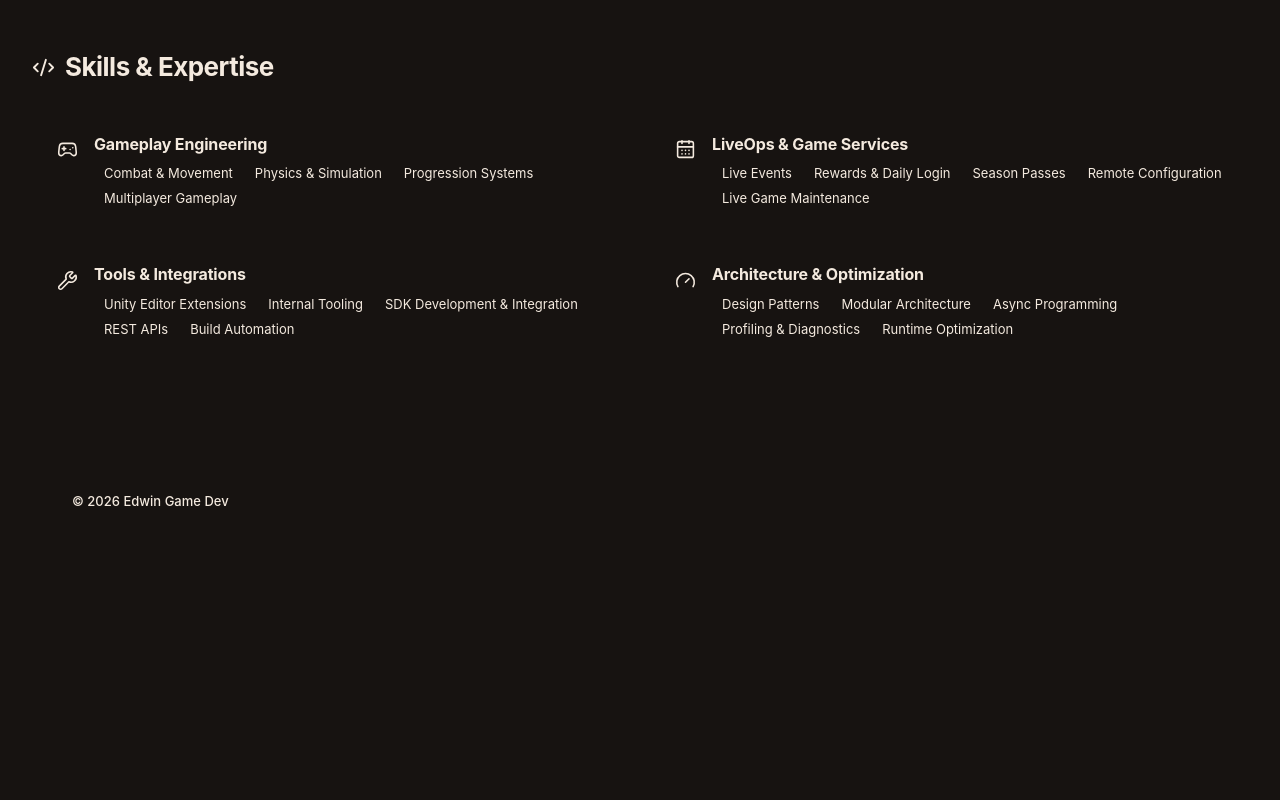
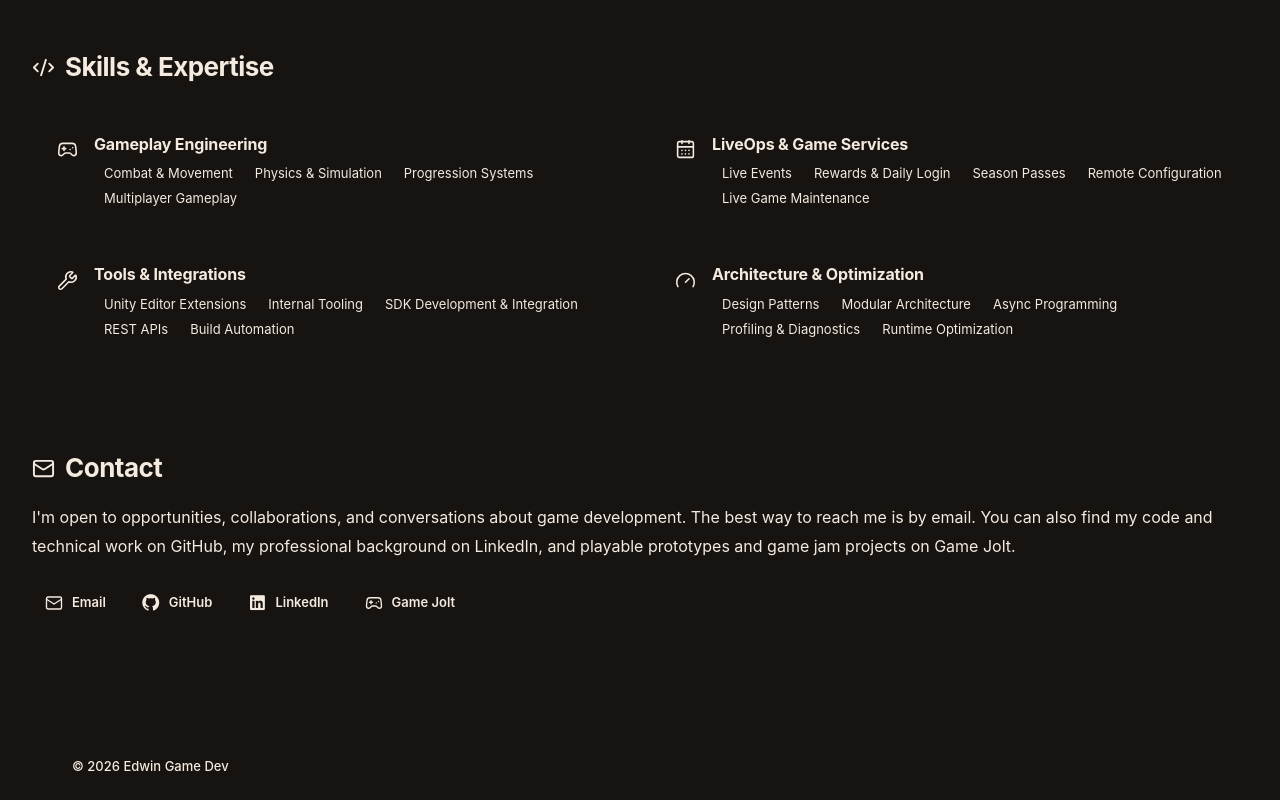
Before and after one commit to edwingamedev/edwingamedev.github.io, an Astro site in the folder portfolio-next/: page / in a window 1280 px wide. Shown: the part 1653-2453 px from the top of the page. Before the commit the page ends 2189 px from the top, so only its background shows below. Built offline with nearby package versions, Linux system fonts and the light colour scheme; Astro itself is replaced by a stand-in of ours.

Commit message:
Create contact section

```diff
--- a/portfolio-next/package.json
+++ b/portfolio-next/package.json
@@ -17,6 +17,7 @@
     "test": "playwright test"
   },
   "dependencies": {
+    "@fortawesome/fontawesome-free": "^7.3.1",
     "@lucide/astro": "^1.57.0",
     "@tailwindcss/vite": "^4.3.3",
     "astro": "^7.3.8",
--- /dev/null
+++ b/portfolio-next/src/components/sections/Contact.astro
@@ -0,0 +1,157 @@
+---
+import Section from "../ui/Section.astro";
+import { Mail, Gamepad2 } from "@lucide/astro";
+
+import "@fortawesome/fontawesome-free/css/all.min.css";
+
+import contacts from "../../data/contact.yml";
+
+type ContactIcon = "mail" | "github" | "linkedin" | "gamejolt";
+
+interface ContactLink {
+  label: string;
+  icon: ContactIcon;
+  href: string;
+}
+
+const contactLinks = contacts as ContactLink[];
+---
+
+<Section id="contact" spacing="compact">
+  <div class="contact-section" aria-labelledby="contact-title">
+    <div class="section-heading">
+      <Mail size={23} aria-hidden="true" />
+      <h2 id="contact-title">Contact</h2>
+    </div>
+
+    <div class="contact-content">
+      <p>
+        I'm open to opportunities, collaborations, and conversations about game development. The
+        best way to reach me is by email. You can also find my code and technical work on GitHub, my
+        professional background on LinkedIn, and playable prototypes and game jam projects on Game
+        Jolt.
+      </p>
+
+      <nav class="contact-links" aria-label="Contact links">
+        {contactLinks.map((contact) => {
+          const external = !contact.href.startsWith("mailto:");
+
+          return (
+            <a
+              href={contact.href}
+              target={external ? "_blank" : undefined}
+              rel={external ? "noopener noreferrer" : undefined}
+            >
+              {contact.icon === "mail" && <Mail size={18} strokeWidth={1.8} aria-hidden="true" />}
+
+              {contact.icon === "github" && <i class="fa-brands fa-github" aria-hidden="true"></i>}
+
+              {contact.icon === "linkedin" && (
+                <i class="fa-brands fa-linkedin" aria-hidden="true"></i>
+              )}
+
+              {contact.icon === "gamejolt" && (
+                <Gamepad2 size={18} strokeWidth={1.8} aria-hidden="true" />
+              )}
+
+              <span>{contact.label}</span>
+            </a>
+          );
+        })}
+      </nav>
+    </div>
+  </div>
+</Section>
+
+<style>
+  .section-heading {
+    display: flex;
+    align-items: center;
+    gap: 10px;
+    margin-bottom: 18px;
+  }
+
+  .section-heading :global(svg) {
+    flex-shrink: 0;
+    color: var(--color-accent);
+  }
+
+  .section-heading h2 {
+    margin: 0;
+    color: var(--color-foreground);
+    font-size: clamp(21px, 2.5vw, 26px);
+    line-height: 1.25;
+    font-weight: 700;
+    letter-spacing: -0.02em;
+  }
+
+  .contact-content {
+    width: 100%;
+  }
+
+  .contact-content p {
+    margin: 0;
+    color: var(--color-muted);
+    font-size: 16px;
+    line-height: 1.8;
+  }
+
+  .contact-links {
+    display: flex;
+    flex-wrap: wrap;
+    gap: 10px;
+    margin-top: 24px;
+  }
+
+  .contact-links a {
+    display: inline-flex;
+    align-items: center;
+    gap: 9px;
+
+    padding: 9px 13px;
+
+    border: 1px solid var(--color-border);
+    border-radius: 6px;
+
+    color: var(--color-muted);
+    font-size: 13px;
+    font-weight: 600;
+    line-height: 1;
+
+    text-decoration: none;
+
+    transition:
+      border-color 180ms ease,
+      color 180ms ease,
+      background 180ms ease;
+  }
+
+  .contact-links a :global(svg),
+  .contact-links a :global(i) {
+    flex-shrink: 0;
+    color: var(--color-accent);
+  }
+
+  .contact-links a :global(i) {
+    width: 18px;
+    text-align: center;
+    font-size: 17px;
+  }
+
+  .contact-links a:hover {
+    border-color: var(--color-border-strong);
+    background: var(--color-surface);
+    color: var(--color-foreground);
+  }
+
+  .contact-links a:focus-visible {
+    outline: 2px solid var(--color-accent);
+    outline-offset: 3px;
+  }
+
+  @media (prefers-reduced-motion: reduce) {
+    .contact-links a {
+      transition: none;
+    }
+  }
+</style>
--- /dev/null
+++ b/portfolio-next/src/data/contact.yml
@@ -0,0 +1,15 @@
+- label: Email
+  icon: mail
+  href: "mailto:edwinjonesholanda@gmail.com"
+
+- label: GitHub
+  icon: github
+  href: "https://github.com/edwingamedev"
+
+- label: LinkedIn
+  icon: linkedin
+  href: "https://www.linkedin.com/in/edwinjonesholanda/"
+
+- label: Game Jolt
+  icon: gamejolt
+  href: "https://gamejolt.com/@edwingamedev"
--- a/portfolio-next/src/pages/index.astro
+++ b/portfolio-next/src/pages/index.astro
@@ -6,6 +6,7 @@ import Section from "../components/ui/Section.astro";
 import ProjectCarousel from "../components/projects/ProjectCarousel.astro";
 import About from "../components/sections/About.astro";
 import Skills from "../components/sections/Skills.astro";
+import Contact from "../components/sections/Contact.astro";
 
 const featuredProjects = (await getCollection("projects"))
   .filter((project) => project.data.categories.includes("featured"))
@@ -29,10 +30,11 @@ const featuredProjects = (await getCollection("projects"))
         </a>
       </div>
 
-    <ProjectCarousel projects={featuredProjects} />
+      <ProjectCarousel projects={featuredProjects} />
     </Section>
 
     <About />
     <Skills />
+    <Contact />
   </main>
 </BaseLayout>
```
Also changed, not shown: portfolio-next/src/components/sections/About.astro (line endings or trailing spaces), portfolio-next/src/components/sections/Skills.astro (indentation only), 1 other file.
